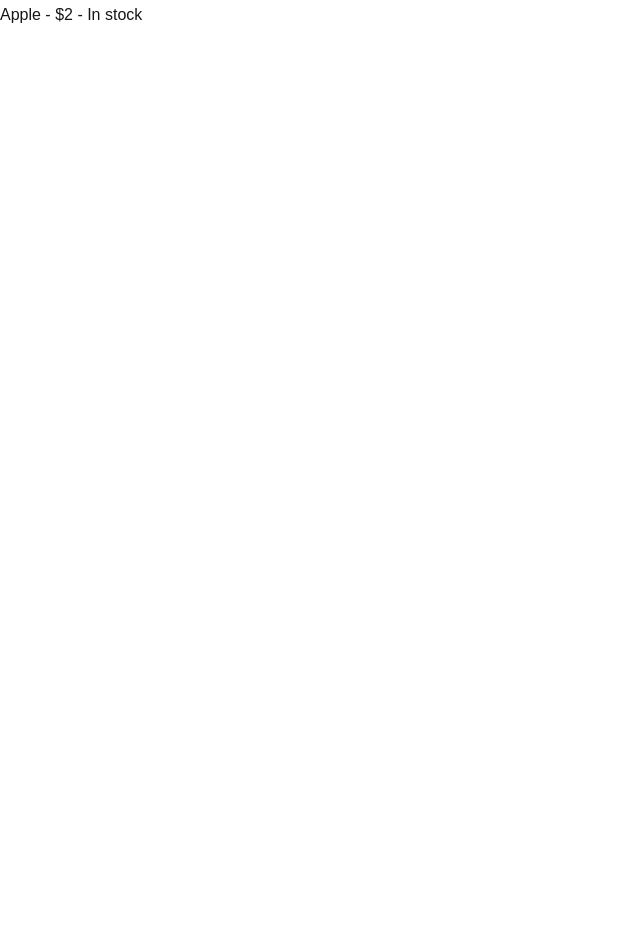
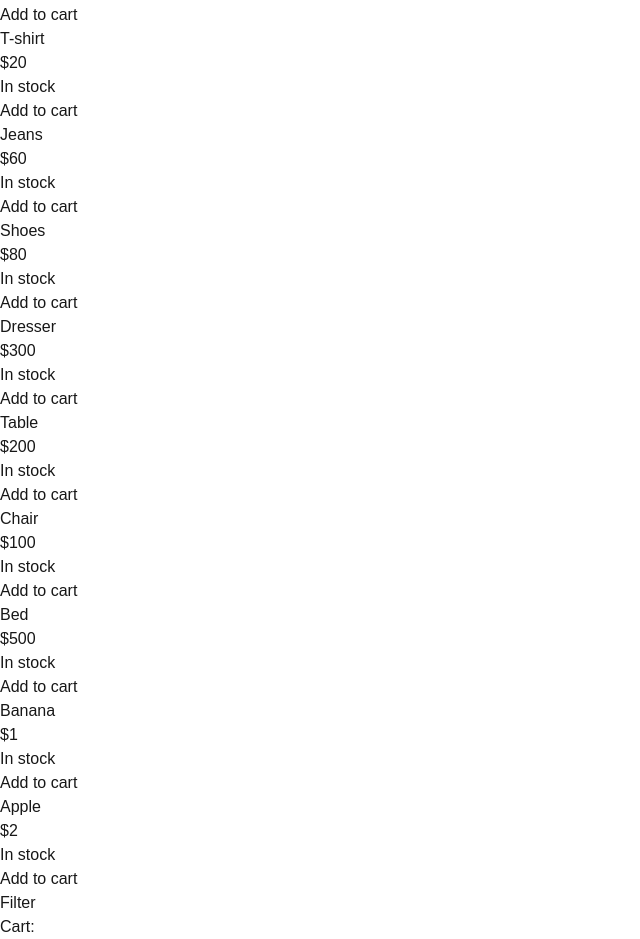
Before and after one commit to nvong419/mini-storefront, a Next.js app: page / in a window 1280 px wide. Shown: the part 285-1224 px from the top of the page, without its empty margins (0-640 px from the left). Before the commit the page ends 800 px from the top, so only its background shows below. Built offline with nearby package versions, Linux system fonts and the light colour scheme.

Commit message:
Moved product display functionality from Catalog.jsx to ProductList.jsx. ProductList.jsx passes data to ProductCard.jsx for formatting

```diff
--- a/src/app/components/CartSummary.jsx
+++ b/src/app/components/CartSummary.jsx
@@ -2,5 +2,9 @@
 'use client';
 
 // Show item count + total price; decrement and reset actions
+export default function CartSummary({}) {
 
-import { useCart } from 'react-use-shopping-cart';
+  return (
+    pass
+  );
+}
--- a/src/app/components/Catalog.jsx
+++ b/src/app/components/Catalog.jsx
@@ -3,6 +3,8 @@
 
 //Fetch API data and display products
 import { useState, useEffect } from 'react';
+import ProductList from './ProductList';
+import CartSummary from './CartSummary';
 
 export default function Catalog() {
     const [products, setProducts] = useState([]);
@@ -21,11 +23,11 @@ export default function Catalog() {
     return (
         <div>
             <h2>Products</h2>
-            <ul>
-                {products.map((p) => (
-                    <li key={p.id}>{p.name} - ${p.price} - {p.stock > 0 ? 'In stock' : 'Out of stock'}</li>
-                ))}
-            </ul>
+            <ProductList products={products} />
+            <h3>Filter</h3>
+            <h3>Cart:</h3>
+            {/* <CartSummary /> */}
         </div>
+
     )
 }
--- a/src/app/components/ProductCard.jsx
+++ b/src/app/components/ProductCard.jsx
@@ -1,4 +1,14 @@
 // src/app/components/ProductCard.jsx
 'use client';
 
-// Disable Add button if out of stock
+// Display product as a card with buttons
+export default function ProductCard({ key, name, price, stock }) {
+    return (
+        <div class = "card">
+            <h3>{name}</h3>
+            <p>${price}</p>
+            <p>{stock > 0 ? 'In stock' : 'Out of stock'}</p>
+            <button onClick = {() => {alert('Added to cart!')}}>Add to cart</button>
+        </div>
+    );
+}
--- a/src/app/components/ProductList.jsx
+++ b/src/app/components/ProductList.jsx
@@ -1,4 +1,16 @@
 // src/app/components/ProductList.jsx
 'use client';
-
 // Map products to cards (key = {id})
+import ProductCard from "./ProductCard";
+export default function ProductList({ products }) {
+    return (
+        <div className="product-grid">
+            <ul>
+                {products.map((p) => (
+                    // <li key={p.id}>{p.name} - ${p.price} - {p.stock > 0 ? 'In stock' : 'Out of stock'}</li>
+                    <ProductCard key={p.id} name={p.name} price={p.price} stock={p.stock} />
+                ))}
+            </ul>
+        </div>
+    );
+}
```
